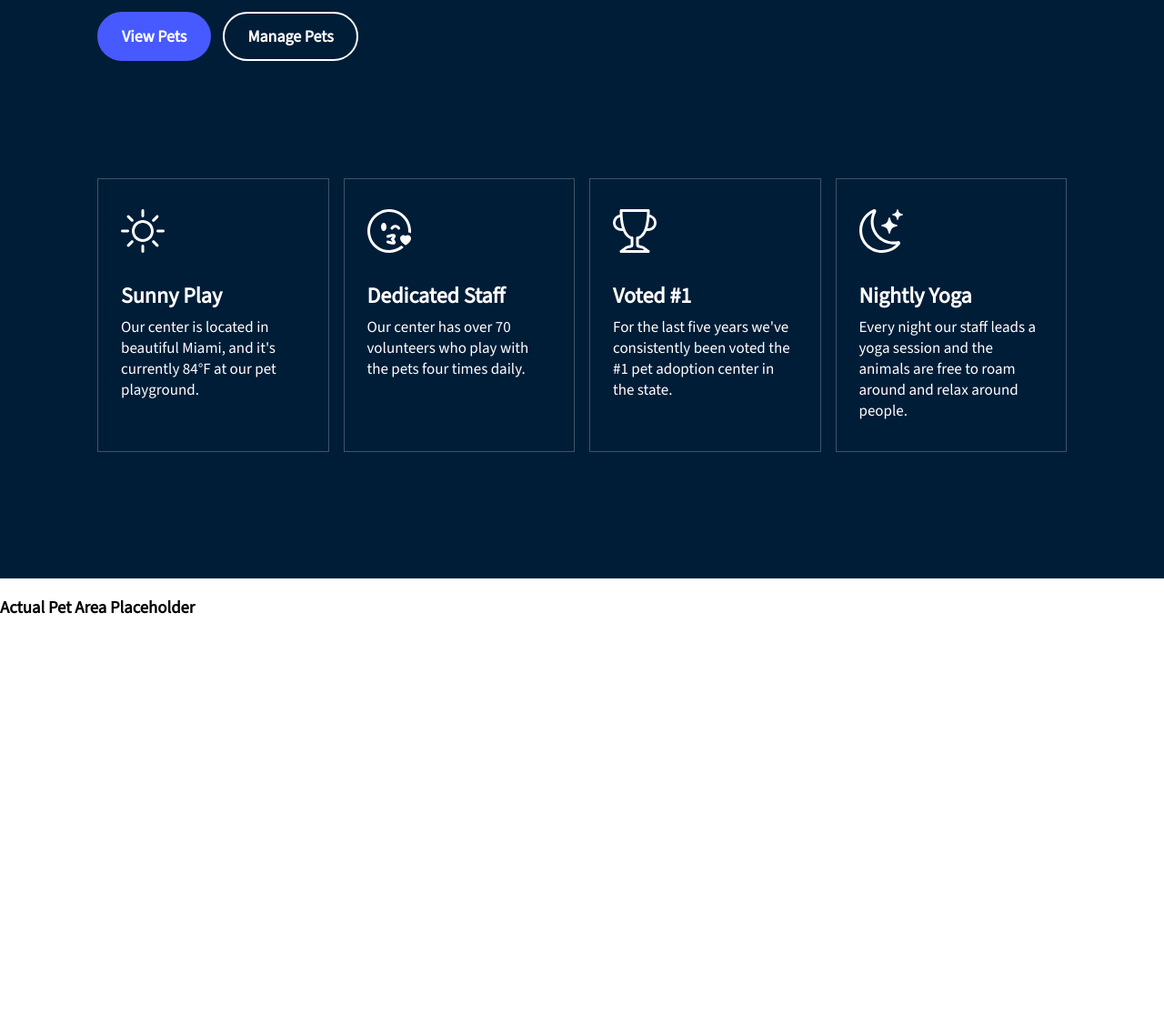
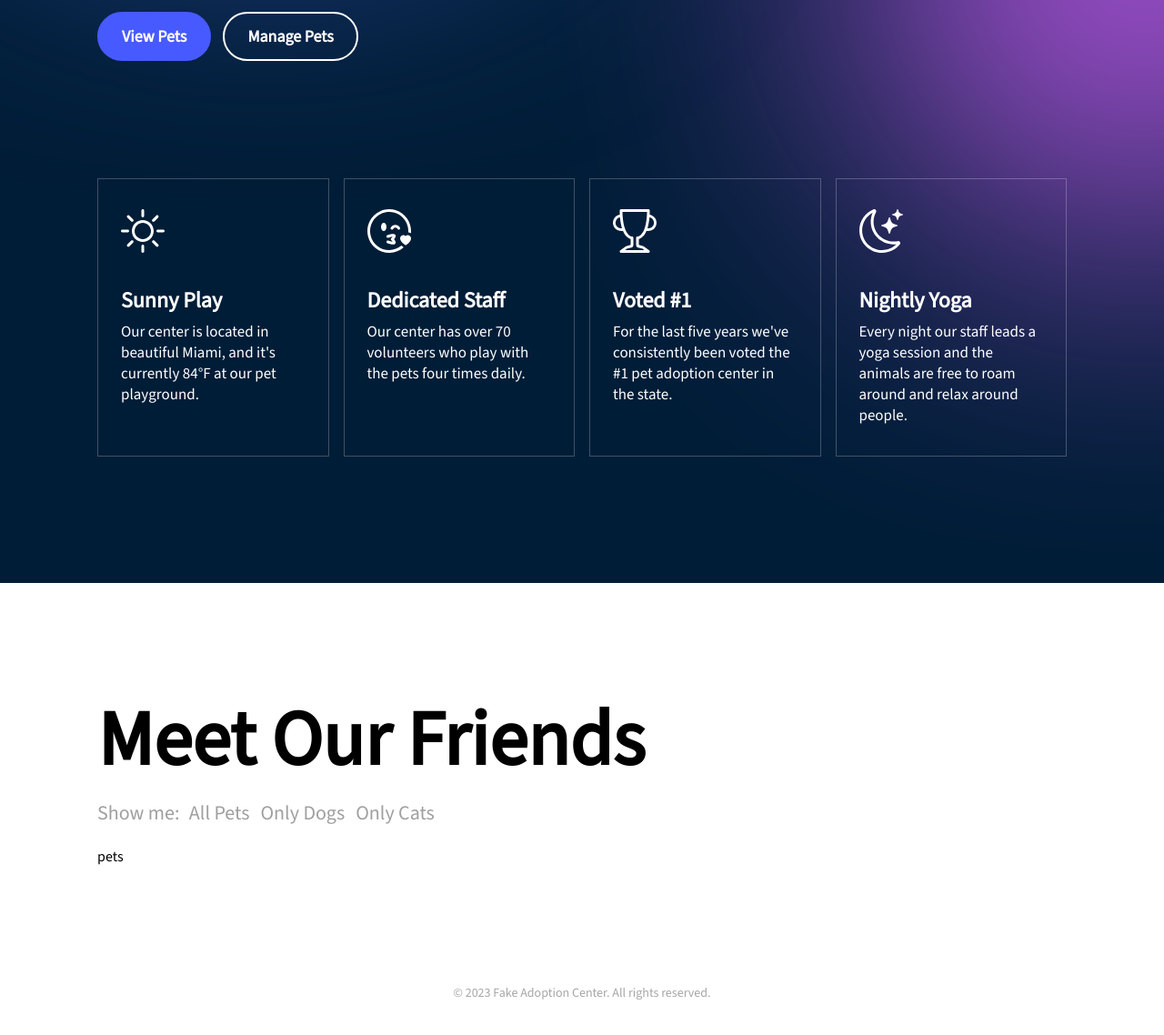
Before and after one commit to jtrfs/pet-adoption, a plain HTML site: page index.html in a window 1280 px wide. Shown: the part 420-1558 px from the top of the page at 91% size. Before the commit the page ends 1119 px from the top, so only its background shows below. Drawn offline with nearby package versions, Linux system fonts and the light colour scheme.

Commit message:
Finished the top-section, After Section 2

```diff
--- a/index.html
+++ b/index.html
@@ -1,3 +1,4 @@
+<!DOCTYPE html>
 <html lang="en">
 
 <head>
@@ -14,6 +15,7 @@
 <body>
   <div class="top-section-wrapper">
     <div class="top-section">
+      <div class="actual-top-section">
         <h1>Find Your New Bestie</h1>
         <p class="intro-text">The most amazing list of adoptable pets at your fingertips. Updated fresh daily.</p>
         <div class="intro-buttons">
@@ -80,11 +82,25 @@
             <p>Every night our staff leads a yoga session and the animals are free to roam around and relax around people.</p>
           </div>
         </div>
-
+      </div>
+      <div class="circle-violet"></div>
+      <div class="circle-blue"></div>
     </div>
   </div>
 
-  <h3>Actual Pet Area Placeholder</h3>
+  <div class="page-section">
+    <div class="page-section-inner">
+      <h2 class="page-section-title">Meet Our Friends</h2>
+      <div class="pet-filter">
+        <p>Show me: <button>All Pets</button><button>Only Dogs</button><button>Only Cats</button></p>
+      </div>
+      <div class="list-of-pets">pets</div>
+    </div>
+  </div>
+
+  <footer class="site-footer">
+    <p>&copy 2023 Fake Adoption Center. All rights reserved.</p>
+  </footer>
 
 </body>
 
--- a/styles.css
+++ b/styles.css
@@ -13,14 +13,21 @@ body {
   background-color: #001d37;
   padding-left: 16px;
   padding-right: 16px;
+  overflow: hidden;
 }
 
 .top-section {
+  position: relative;
   margin: 0 auto;
   padding-top: 139px;
   padding-bottom: 139px;
   color: #fff;
   max-width: 1066px;
+}
+
+.actual-top-section {
+  position: relative;
+  z-index: 100;
 }
 
 .top-section h1 {
@@ -87,3 +94,63 @@ body {
   grid-template-columns: repeat(4, 1fr);
   gap: 16px;
 }
+
+.circle-violet {
+  position: absolute;
+  top: 62px;
+  right: -392px;
+  width: 617px;
+  height: 617px;
+  background: #d660ff;
+  opacity: 0.85;
+  border-radius: 50%;
+  filter: blur(150px);
+}
+
+.circle-blue {
+  position: absolute;
+  top: -360px;
+  left: -121px;
+  width: 617px;
+  height: 617px;
+  background: #6079ff;
+  border-radius: 50%;
+  filter: blur(150px);
+}
+
+.page-section {
+  background-color: #fff;
+  padding: 130px 16px;
+}
+
+.page-section-inner {
+  max-width: 1066px;
+  margin: 0 auto;
+}
+
+.page-section-title {
+  margin: 0;
+  font-size: 5.31rem;
+  line-height: 1;
+}
+
+.pet-filter {
+  color: #9f9f9f;
+  font-size: 1.375rem;
+}
+
+.pet-filter button {
+  background-color: transparent;
+  border: none;
+  font-size: 1.375rem;
+  color: #9f9f9f;
+  font-family: 'Source Sans 3', sans-serif;
+}
+
+.site-footer p {
+  padding: 0 0 65px 0;
+  margin: 0;
+  color: #a6a6a6;
+  font-size: 0.875rem;
+  text-align: center;
+}
```
Lines whose indentation alone changed are shown as unchanged.
